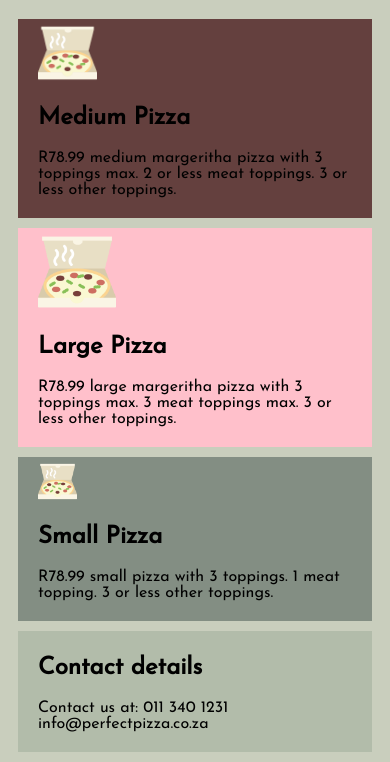
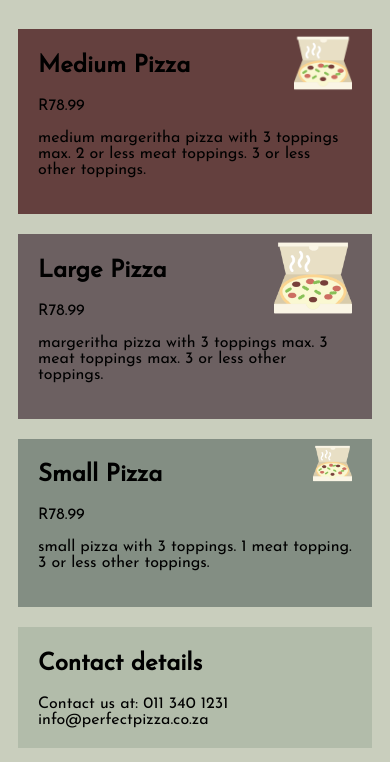
Before and after one commit to ntruter42/perfect-pizza, a plain HTML site: page index.html in a window 390 px wide. Shown: the part 96-858 px from the top of the page. Drawn offline with Linux system fonts and the light colour scheme.

Commit message:
Updated index.html, style.css

```diff
--- a/index.html
+++ b/index.html
@@ -10,25 +10,27 @@
 </head>
 <body>
     <h1 id="title">Perfect Pizza</h1>
+    <div class="pizza_menu">
         <div class="menu_option" id="medium_pizza">
             <img src="images/pizza.png" alt="">
             <h2>Medium Pizza</h2>
             R78.99
-        medium margeritha pizza with 3 toppings max. 2 or less meat toppings. 3 or less other toppings.
+            <p>medium margeritha pizza with 3 toppings max. 2 or less meat toppings. 3 or less other toppings.</p>
         </div>
 
         <div class="menu_option" id="large_pizza">
             <img src="images/pizza.png" alt="">
             <h2>Large Pizza</h2>
             R78.99
-        large margeritha pizza with 3 toppings max. 3 meat toppings max. 3 or less other toppings.
+            <p>margeritha pizza with 3 toppings max. 3 meat toppings max. 3 or less other toppings.</p>
         </div>
 
         <div class="menu_option" id="small_pizza">
             <img src="images/pizza.png" alt="">
             <h2>Small Pizza</h2>
             R78.99
-        small pizza with 3 toppings. 1 meat topping. 3 or less other toppings.
+            <p>small pizza with 3 toppings. 1 meat topping. 3 or less other toppings.</p>
+        </div>
     </div>
 
     <div id="contact_us">
--- a/style.css
+++ b/style.css
@@ -9,6 +9,10 @@ body {
     padding: 20px;
 }
 
+.pizza_menu {
+    display: flex;
+}
+
 .menu_option, #contact_us {
     padding: 5px 20px 20px 20px;
     margin: 10px;
@@ -16,6 +20,11 @@ body {
 
 img {
     height: auto;
+    float: right;
+}
+
+p {
+    width: spa;
 }
 
 #medium_pizza {
@@ -46,8 +55,8 @@ img {
     background-color: #B2BCAA;
 }
 
-@media (max-width: 800px) {
-    #large_pizza {
-        background-color: pink;
+@media (max-width: 960px) {
+    .pizza_menu{
+        flex-direction: column;
     }
 }
```
Lines whose indentation alone changed are shown as unchanged.
